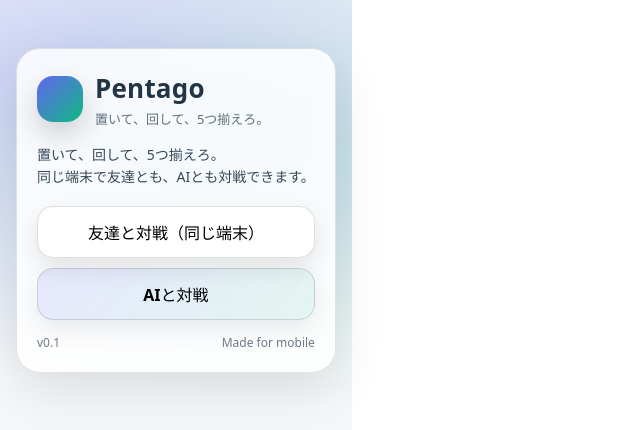
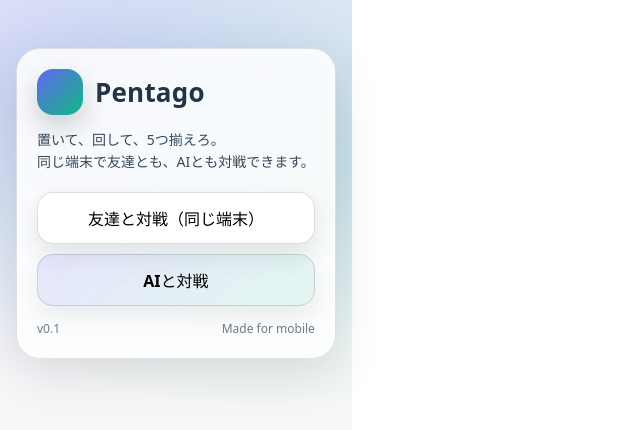
Before and after one commit to ykatoh1024-jpg/pentago-web, a React (Vite) app: page / in a window 1280 px wide. Shown: the top 430 px of the page, without its empty margins (0-640 px from the left). Built offline with nearby package versions, Linux system fonts and the light colour scheme.

Commit message:
ui: refine home subtitle

```diff
--- a/src/App.tsx
+++ b/src/App.tsx
@@ -397,9 +397,6 @@
                 <div style={{ fontSize: 26, fontWeight: 950, letterSpacing: 0.2 }}>
                   Pentago
                 </div>
-                <div style={{ fontSize: 13, opacity: 0.7, marginTop: 2 }}>
-                  置いて、回して、5つ揃えろ。
-                </div>
               </div>
             </div>
 
```
